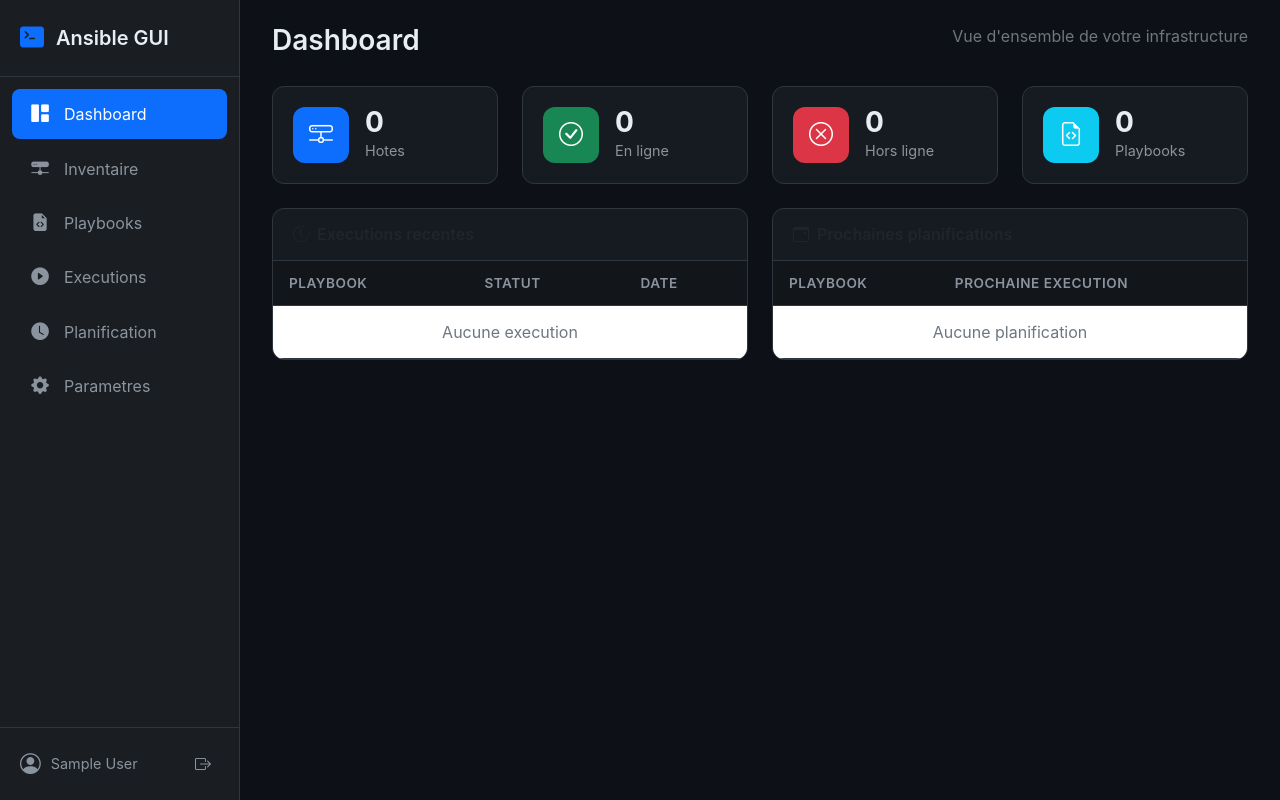
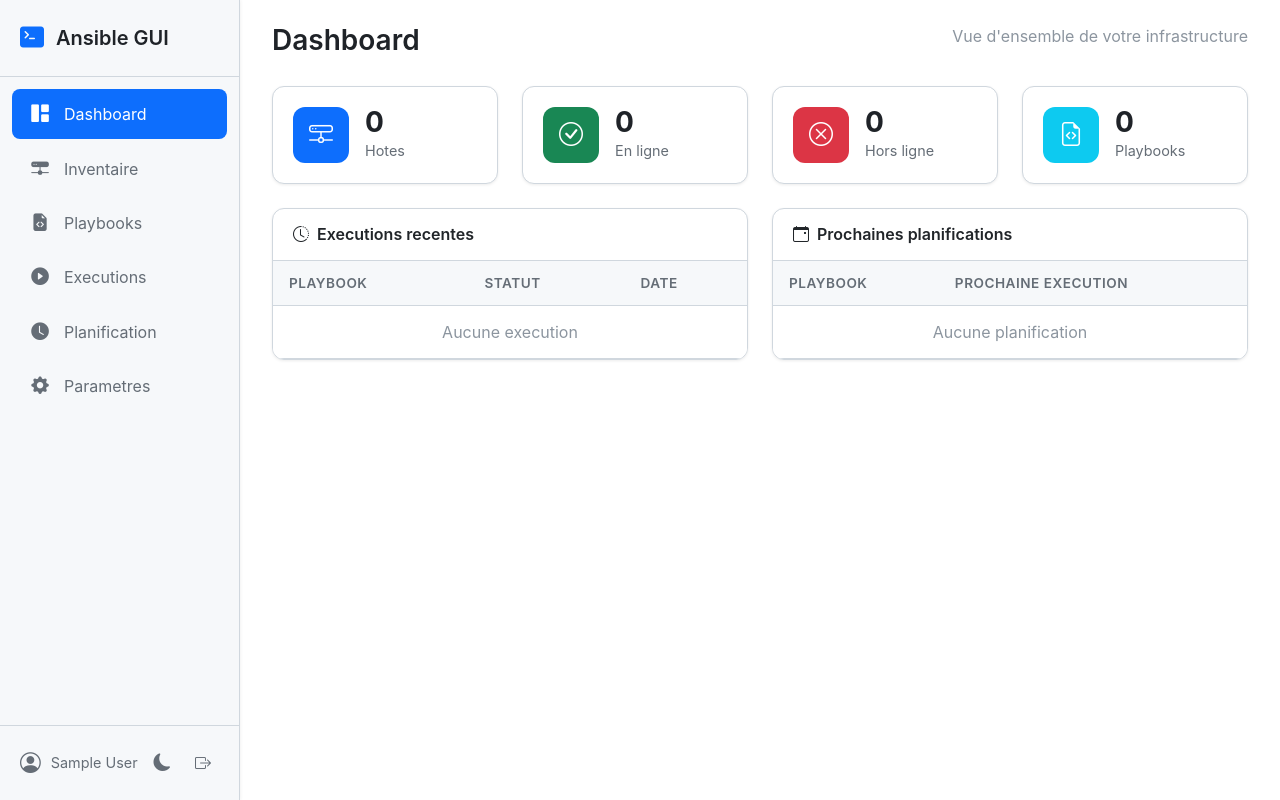
Before and after one commit to alexisboizard/ansible-gui, a Flask app: page / in a window 1280 px wide. Run offline with Flask 3, Linux system fonts and the light colour scheme; the visitor is signed in with stand-in values (Sample User, id 1); data that the repository does not hold is empty; some libraries are stand-ins or nearby versions.

Commit message:
feat: add light/dark theme toggle
- Toggle button in sidebar footer (sun/moon icon)
- Theme preference saved in localStorage
- Respects system preference by default
- No flash on page load (inline script in head)
- All Bootstrap components properly themed for both modes
- CSS variables for easy theming

https://claude.ai/code/session_01WR5Ts9exoPgkpqAmes3H4d

```diff
--- a/app/static/css/style.css
+++ b/app/static/css/style.css
@@ -3,6 +3,10 @@
    ────────────────────────────────────────────── */
 :root {
     --sidebar-width: 240px;
+}
+
+/* Dark Theme (default) */
+:root, .dark-theme {
     --sidebar-bg: #1a1d21;
     --sidebar-hover: #2d3238;
     --sidebar-active: #0d6efd;
@@ -12,6 +16,51 @@
     --text-primary: #e6edf3;
     --text-secondary: #8b949e;
     --text-muted: #6e7681;
+    --link-color: #58a6ff;
+    --link-hover: #79c0ff;
+    --code-color: #f0883e;
+    --code-bg: rgba(240, 136, 62, 0.1);
+    --success-bg: rgba(35, 134, 54, 0.2);
+    --success-border: #238636;
+    --success-text: #3fb950;
+    --warning-bg: rgba(187, 128, 9, 0.2);
+    --warning-border: #bb8009;
+    --warning-text: #d29922;
+    --danger-bg: rgba(218, 54, 51, 0.2);
+    --danger-border: #da3633;
+    --danger-text: #f85149;
+    --info-bg: rgba(31, 111, 235, 0.2);
+    --info-border: #1f6feb;
+    --info-text: #58a6ff;
+}
+
+/* Light Theme */
+.light-theme {
+    --sidebar-bg: #f6f8fa;
+    --sidebar-hover: #eaeef2;
+    --sidebar-active: #0d6efd;
+    --main-bg: #ffffff;
+    --card-bg: #ffffff;
+    --border-color: #d0d7de;
+    --text-primary: #1f2328;
+    --text-secondary: #656d76;
+    --text-muted: #8c959f;
+    --link-color: #0969da;
+    --link-hover: #0550ae;
+    --code-color: #cf222e;
+    --code-bg: rgba(207, 34, 46, 0.08);
+    --success-bg: #dafbe1;
+    --success-border: #218838;
+    --success-text: #1a7f37;
+    --warning-bg: #fff8c5;
+    --warning-border: #bf8700;
+    --warning-text: #9a6700;
+    --danger-bg: #ffebe9;
+    --danger-border: #cf222e;
+    --danger-text: #cf222e;
+    --info-bg: #ddf4ff;
+    --info-border: #0969da;
+    --info-text: #0969da;
 }
 
 /* ──────────────────────────────────────────────
@@ -21,22 +70,23 @@
     box-sizing: border-box;
 }
 
-body.dark-theme {
+body {
     background-color: var(--main-bg);
     color: var(--text-primary);
     font-family: -apple-system, BlinkMacSystemFont, 'Segoe UI', Helvetica, Arial, sans-serif;
     margin: 0;
     padding: 0;
     min-height: 100vh;
+    transition: background-color 0.2s, color 0.2s;
 }
 
 a {
-    color: #58a6ff;
+    color: var(--link-color);
     text-decoration: none;
 }
 
 a:hover {
-    color: #79c0ff;
+    color: var(--link-hover);
 }
 
 /* ──────────────────────────────────────────────
@@ -847,3 +897,72 @@ hr {
     border-color: var(--border-color);
     opacity: 1;
 }
+
+/* ──────────────────────────────────────────────
+   Theme Toggle Button
+   ────────────────────────────────────────────── */
+.theme-toggle-btn {
+    background: transparent;
+    border: none;
+    color: var(--text-secondary);
+    padding: 8px;
+    border-radius: 6px;
+    cursor: pointer;
+    transition: all 0.15s ease;
+    display: flex;
+    align-items: center;
+    justify-content: center;
+}
+
+.theme-toggle-btn:hover {
+    background-color: var(--sidebar-hover);
+    color: var(--text-primary);
+}
+
+.theme-toggle-btn i {
+    font-size: 1.1rem;
+}
+
+/* ──────────────────────────────────────────────
+   Light Theme Specific Overrides
+   ────────────────────────────────────────────── */
+.light-theme .card {
+    box-shadow: 0 1px 3px rgba(0, 0, 0, 0.08);
+}
+
+.light-theme .stat-card {
+    box-shadow: 0 1px 3px rgba(0, 0, 0, 0.08);
+}
+
+.light-theme .modal-content {
+    box-shadow: 0 4px 24px rgba(0, 0, 0, 0.15);
+}
+
+.light-theme .dropdown-menu-dark {
+    background-color: var(--card-bg);
+    box-shadow: 0 4px 12px rgba(0, 0, 0, 0.1);
+}
+
+.light-theme .btn-outline-light {
+    border-color: var(--border-color);
+    color: var(--text-secondary);
+}
+
+.light-theme .btn-outline-light:hover {
+    background-color: var(--sidebar-hover);
+    border-color: var(--border-color);
+    color: var(--text-primary);
+}
+
+.light-theme .table thead th {
+    background-color: var(--sidebar-bg);
+}
+
+.light-theme .sidebar {
+    box-shadow: 1px 0 3px rgba(0, 0, 0, 0.05);
+}
+
+.light-theme .badge.bg-info {
+    background-color: #0969da !important;
+    color: #fff;
+}
--- a/app/static/js/app.js
+++ b/app/static/js/app.js
@@ -5,6 +5,45 @@ let cmEditor = null;
 let settingsSchema = {};
 let settingsValues = {};
 let allHosts = [];
+
+// ──────────────────────────────────────────────
+// Theme Management
+// ──────────────────────────────────────────────
+function initTheme() {
+    const saved = localStorage.getItem("theme");
+    const prefersDark = window.matchMedia("(prefers-color-scheme: dark)").matches;
+    const theme = saved || (prefersDark ? "dark" : "light");
+    applyTheme(theme);
+}
+
+function applyTheme(theme) {
+    const html = document.documentElement;
+    const body = document.body;
+    const icon = document.getElementById("theme-icon");
+
+    // Apply to both html and body for compatibility
+    html.classList.remove("dark-theme", "light-theme");
+    html.classList.add(theme + "-theme");
+    if (body) {
+        body.classList.remove("dark-theme", "light-theme");
+        body.classList.add(theme + "-theme");
+    }
+
+    if (icon) {
+        icon.className = theme === "dark" ? "bi bi-sun-fill" : "bi bi-moon-fill";
+    }
+
+    localStorage.setItem("theme", theme);
+}
+
+function toggleTheme() {
+    const html = document.documentElement;
+    const isLight = html.classList.contains("light-theme");
+    applyTheme(isLight ? "dark" : "light");
+}
+
+// Initialize theme immediately to avoid flash
+initTheme();
 
 function api(method, url, data) {
     const opts = {
--- a/app/templates/index.html
+++ b/app/templates/index.html
@@ -9,8 +9,17 @@
     <link rel="stylesheet" href="https://cdnjs.cloudflare.com/ajax/libs/codemirror/5.65.18/codemirror.min.css">
     <link rel="stylesheet" href="https://cdnjs.cloudflare.com/ajax/libs/codemirror/5.65.18/theme/dracula.min.css">
     <link rel="stylesheet" href="/static/css/style.css">
+    <script>
+        // Apply theme immediately to avoid flash
+        (function() {
+            var saved = localStorage.getItem("theme");
+            var prefersDark = window.matchMedia("(prefers-color-scheme: dark)").matches;
+            var theme = saved || (prefersDark ? "dark" : "light");
+            document.documentElement.className = theme + "-theme";
+        })();
+    </script>
 </head>
-<body class="dark-theme">
+<body>
 
 <!-- SIDEBAR -->
 <aside class="sidebar">
@@ -51,9 +60,14 @@
             <i class="bi bi-person-circle"></i>
             <span>{{ user }}</span>
         </div>
-        <a href="/logout" class="logout-btn" title="Deconnexion">
-            <i class="bi bi-box-arrow-right"></i>
-        </a>
+        <div class="d-flex align-items-center gap-2">
+            <button class="theme-toggle-btn" onclick="toggleTheme()" title="Changer de theme">
+                <i class="bi bi-sun-fill" id="theme-icon"></i>
+            </button>
+            <a href="/logout" class="logout-btn" title="Deconnexion">
+                <i class="bi bi-box-arrow-right"></i>
+            </a>
+        </div>
     </div>
 </aside>
 
```
Also changed, not shown: other parts of app/static/css/style.css (+17 -17 lines).
